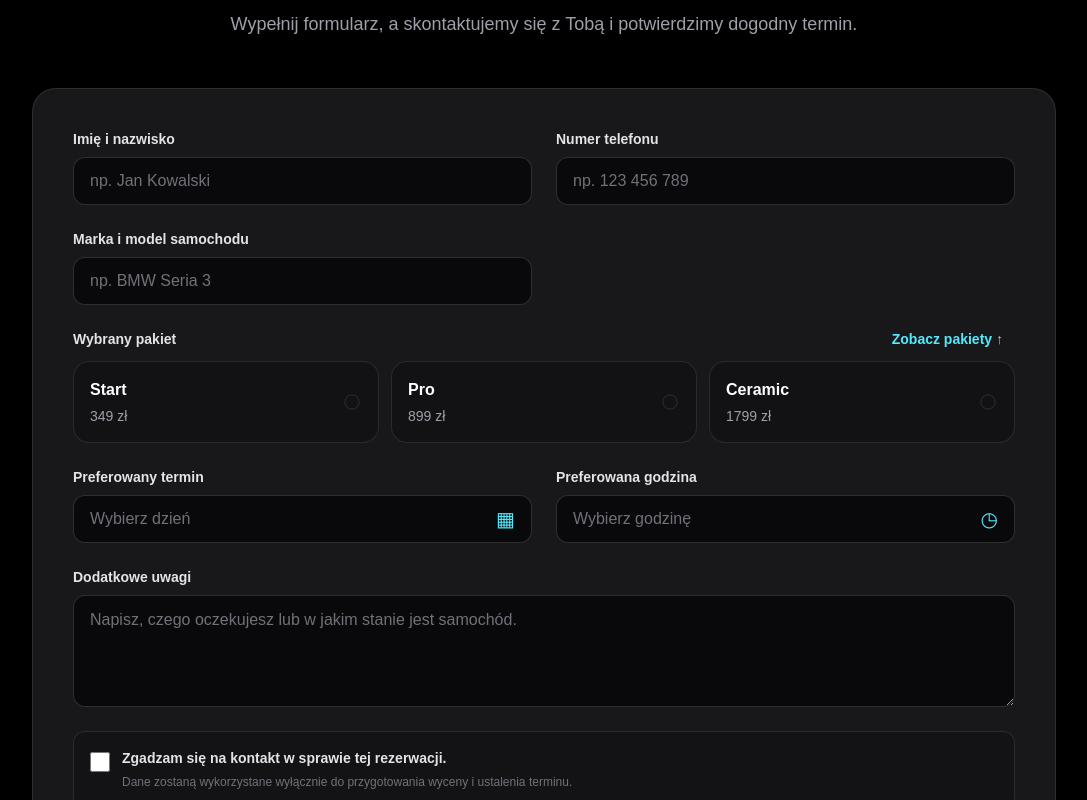
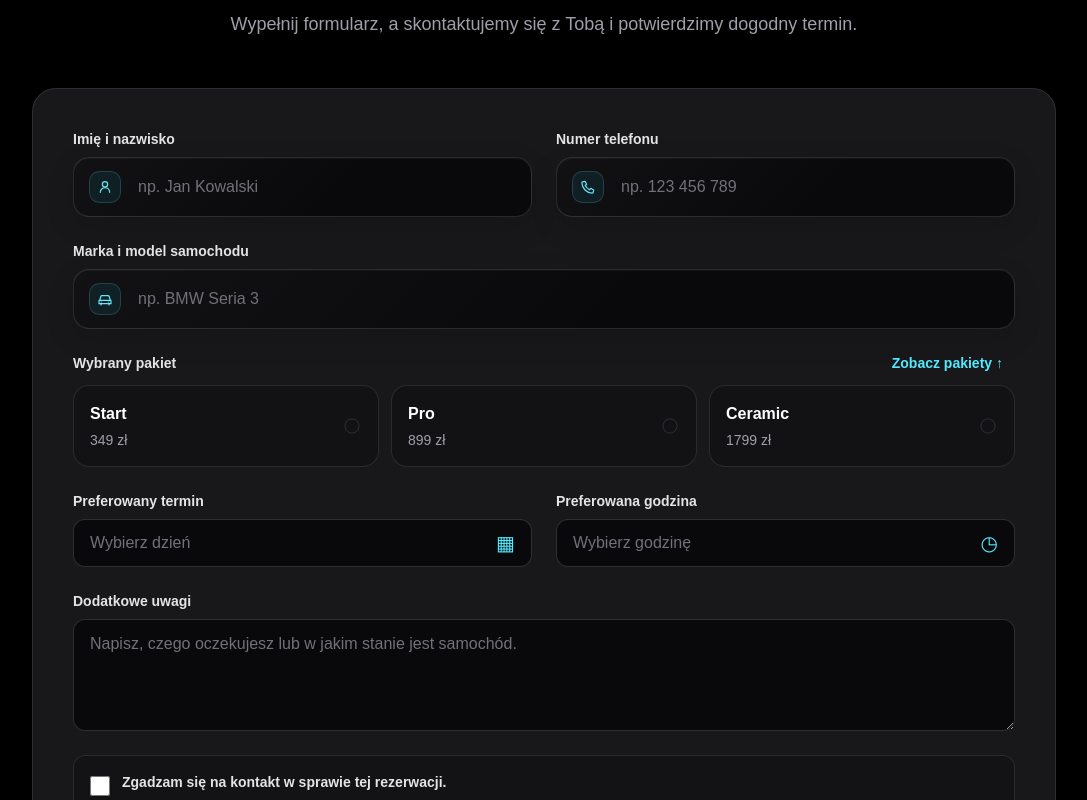
Before and after one commit to Zem47/shine-garage, a Next.js app: page / in a window 1280 px wide. Shown: the part 6840-7640 px from the top of the page, without its empty margins (96-1183 px from the left). Built offline with nearby package versions, Linux system fonts and the light colour scheme.

Commit message:
Ulepszono pola formularza rezerwacji

```diff
--- a/app/globals.css
+++ b/app/globals.css
@@ -158,6 +158,72 @@ textarea:focus-visible {
   outline: none;
 }
 
+.form-field-shell {
+  position: relative;
+}
+
+.form-field-icon {
+  position: absolute;
+  left: 1rem;
+  top: 50%;
+  z-index: 1;
+  display: grid;
+  height: 2rem;
+  width: 2rem;
+  transform: translateY(-50%);
+  place-items: center;
+  border-radius: 0.65rem;
+  border: 1px solid rgb(103 232 249 / 0.18);
+  background: rgb(34 211 238 / 0.08);
+  color: #67e8f9;
+  pointer-events: none;
+  transition:
+    border-color 250ms ease,
+    background-color 250ms ease,
+    box-shadow 250ms ease;
+}
+
+.form-field-icon svg {
+  height: 1rem;
+  width: 1rem;
+  stroke: currentColor;
+  stroke-width: 1.8;
+  stroke-linecap: round;
+  stroke-linejoin: round;
+}
+
+.form-field-featured {
+  height: 3.75rem;
+  border-radius: 1rem;
+  border-color: rgb(255 255 255 / 0.13);
+  background:
+    linear-gradient(135deg, rgb(255 255 255 / 0.035), transparent 60%),
+    #09090b;
+  padding-left: 4rem;
+  box-shadow:
+    inset 0 1px 0 rgb(255 255 255 / 0.035),
+    0 10px 30px rgb(0 0 0 / 0.12);
+  transition:
+    border-color 250ms ease,
+    background-color 250ms ease,
+    box-shadow 250ms ease,
+    transform 250ms ease;
+}
+
+.form-field-shell:focus-within .form-field-icon {
+  border-color: rgb(103 232 249 / 0.7);
+  background: rgb(34 211 238 / 0.16);
+  box-shadow: 0 0 18px rgb(34 211 238 / 0.18);
+}
+
+.form-field-featured:focus {
+  border-color: #67e8f9;
+  box-shadow:
+    0 0 0 4px rgb(34 211 238 / 0.1),
+    0 12px 34px rgb(0 0 0 / 0.22);
+  transform: translateY(-1px);
+}
+
 .form-field::placeholder {
   color: #71717a;
 }
--- a/app/page.tsx
+++ b/app/page.tsx
@@ -983,6 +983,12 @@ export default function Home() {
               fieldName="name"
               error={formErrors.name}
             >
+              <div className="form-field-shell">
+                <span className="form-field-icon" aria-hidden="true">
+                  <svg viewBox="0 0 24 24" fill="none">
+                    <path d="M12 12a4 4 0 1 0 0-8 4 4 0 0 0 0 8Zm7 8a7 7 0 0 0-14 0" />
+                  </svg>
+                </span>
                 <input
                   suppressHydrationWarning
                   type="text"
@@ -992,8 +998,9 @@ export default function Home() {
                   placeholder="np. Jan Kowalski"
                   onChange={() => clearFieldError("name")}
                   aria-invalid={Boolean(formErrors.name)}
-                className={`form-field ${formErrors.name ? "form-field-invalid" : ""}`}
-              />
+                  className={`form-field form-field-featured ${formErrors.name ? "form-field-invalid" : ""}`}
+                />
+              </div>
             </Field>
 
             <Field
@@ -1001,34 +1008,51 @@ export default function Home() {
               fieldName="phone"
               error={formErrors.phone}
             >
+              <div className="form-field-shell">
+                <span className="form-field-icon" aria-hidden="true">
+                  <svg viewBox="0 0 24 24" fill="none">
+                    <path d="M7.5 3.5 10 8 7.8 9.8a15.6 15.6 0 0 0 6.4 6.4L16 14l4.5 2.5-.7 3.5c-.2.7-.8 1.2-1.5 1.2C9.7 20.7 3.3 14.3 2.8 5.7c0-.7.5-1.3 1.2-1.5l3.5-.7Z" />
+                  </svg>
+                </span>
                 <input
                   suppressHydrationWarning
                   type="tel"
                   name="phone"
                   required
                   autoComplete="tel"
+                  inputMode="tel"
                   placeholder="np. 123 456 789"
                   onChange={() => clearFieldError("phone")}
                   aria-invalid={Boolean(formErrors.phone)}
-                className={`form-field ${formErrors.phone ? "form-field-invalid" : ""}`}
-              />
+                  className={`form-field form-field-featured ${formErrors.phone ? "form-field-invalid" : ""}`}
+                />
+              </div>
             </Field>
 
             <Field
               label="Marka i model samochodu"
               fieldName="car"
               error={formErrors.car}
-            >
+              className="md:col-span-2"
+            >
+              <div className="form-field-shell">
+                <span className="form-field-icon" aria-hidden="true">
+                  <svg viewBox="0 0 24 24" fill="none">
+                    <path d="m4 14 1.5-5A2 2 0 0 1 7.4 7h9.2a2 2 0 0 1 1.9 2l1.5 5M3 14h18v5H3v-5Zm3 5v2m12-2v2M6.5 16.5h.01m10.99 0h.01" />
+                  </svg>
+                </span>
                 <input
                   suppressHydrationWarning
                   type="text"
                   name="car"
                   required
+                  autoComplete="off"
                   placeholder="np. BMW Seria 3"
                   onChange={() => clearFieldError("car")}
                   aria-invalid={Boolean(formErrors.car)}
-                className={`form-field ${formErrors.car ? "form-field-invalid" : ""}`}
-              />
+                  className={`form-field form-field-featured ${formErrors.car ? "form-field-invalid" : ""}`}
+                />
+              </div>
             </Field>
 
             <fieldset
@@ -1483,16 +1507,18 @@ function Field({
   children,
   fieldName,
   error,
+  className = "",
 }: {
   label: string;
   children: React.ReactNode;
   fieldName?: string;
   error?: string;
+  className?: string;
 }) {
   return (
     <label
       data-field={fieldName}
-      className={`flex flex-col gap-2 rounded-xl transition ${
+      className={`flex flex-col gap-2 rounded-xl transition ${className} ${
         error ? "field-error-shake" : ""
       }`}
     >
```
Lines whose indentation alone changed are shown as unchanged.
